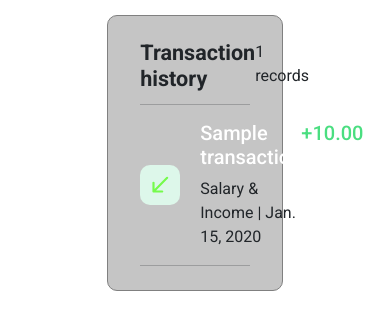
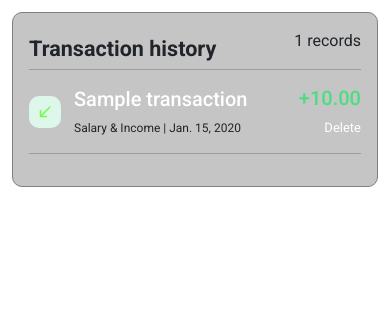
Before and after one commit to IronMonger13/Expense-Tracker, a Django app: page /transactions in a window 390 px wide. Shown: the part 176-506 px from the top of the page. Run offline with Django 5.2, Linux system fonts and the light colour scheme; tables that the repository leaves empty hold one stand-in row (values such as "Sample post"); some libraries are stand-ins or nearby versions.

Commit message:
media queries for mobile responsiveness on transactions page

```diff
--- a/tracker/static/tracker/transactions.css
+++ b/tracker/static/tracker/transactions.css
@@ -23,10 +23,13 @@
     display: flex;
     justify-content: center;
     padding: 15px;
+    box-sizing: border-box;
 }
 
 .data {
-    width: clamp(30vw, 100%, 45vw);
+    width: 100%;
+    max-width: 900px;
+    box-sizing: border-box;
     background-color: rgba(169, 169, 169, 0.671);
     border: 1px solid gray;
     border-radius: 10px;
@@ -111,3 +114,52 @@
 .delete-btn:hover {
     color: #F87171;
 }
+
+
+@media (max-width: 600px) {
+
+    .wrapper {
+        padding: 12px;
+    }
+
+    .data {
+        width: 100%;
+        padding: 1rem;
+    }
+
+    .heading {
+        align-items: center;
+    }
+
+    .all-transactions {
+        align-items: center;
+        gap: 10px;
+    }
+
+    .transaction-data {
+        min-width: 0;
+        flex: 1;
+        gap: 8px;
+    }
+
+    .transaction-title {
+        min-width: 0;
+        overflow-wrap: anywhere;
+    }
+
+    .transaction-title p {
+        font-size: 12px;
+    }
+
+    .arrow {
+        margin-right: 5px;
+        width: 2rem;
+        height: 2rem;
+    }
+
+    .transaction-amount {
+        flex-shrink: 0;
+        font-size: 13px;
+    }
+
+}
```
